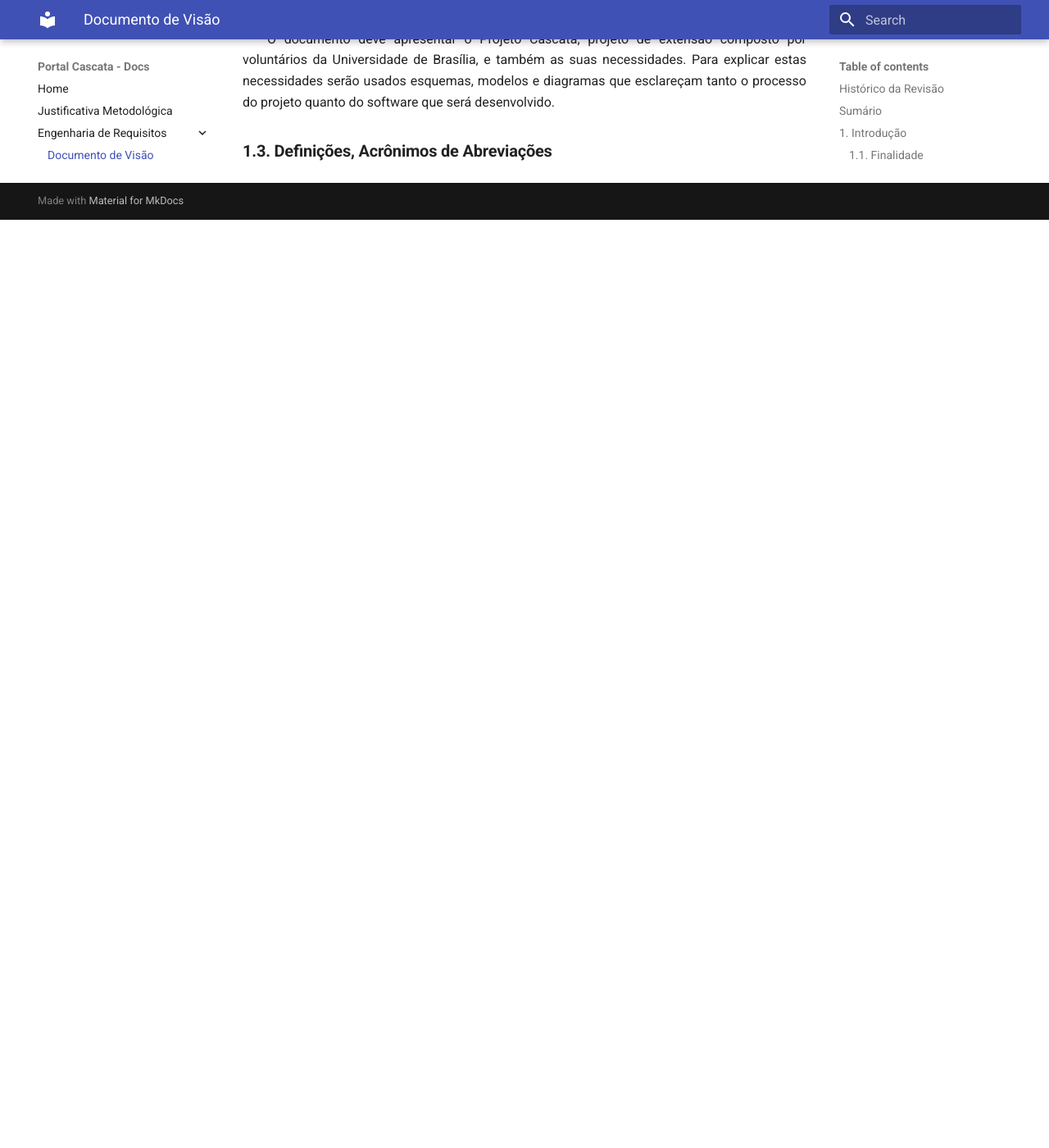
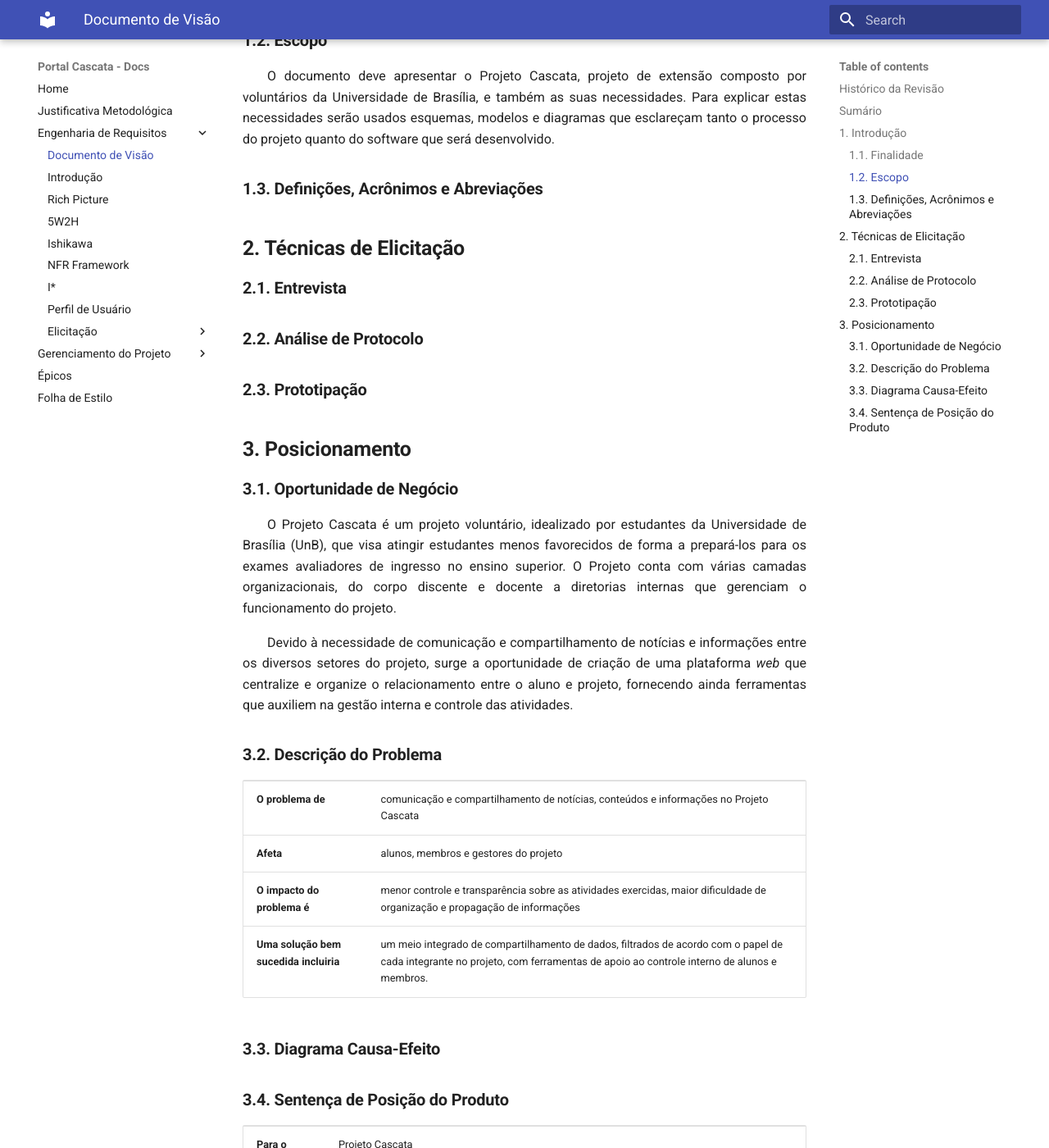
Before and after one commit to projeto-cascata/portal-cascata-docs, an MkDocs documentation site: the page built from docs/requisitos/visao.md, in a window 1280 px wide and 1400 px high, scrolled down 2104 px. Shown: the whole window at 82% size. Built offline with MkDocs 1.6.1 and Material for MkDocs 9.7.7, drawn with Linux system fonts in a browser that asks for light colours; old or Windows-style settings are respelled for this version of MkDocs; before the commit the page ends 2372 px from its top, so only the background shows below that; some of the changed text lies outside the part shown.

Commit message:
Adicionando Posicionamento.

```diff
--- a/docs/requisitos/visao.md
+++ b/docs/requisitos/visao.md
@@ -22,10 +22,11 @@
 
 ### Histórico da Revisão
 
-| Data  | Versão |              Descrição              |    Autor     |
-| :---: | ------ | :---------------------------------: | :----------: |
-| 28/03 | 0.1    | Criação e estruturação do documento | Daniel Teles |
-| 28/03 | 0.2    | Introdução: Finalidade e Escopo | Bernardo Henrique |
+| Data  | Versão |              Descrição              |    Autor          |
+| :---: | ------ | :---------------------------------: | :---------------: |
+| 28/03 | 0.1    | Criação e estruturação do documento | Daniel Teles      |
+| 28/03 | 0.2    | Introdução: Finalidade e Escopo     | Bernardo Henrique |
+| 29/03 | 0.3    | Posicionamento                      | Felipe Hargreaves |
 
 ## Sumário
 
@@ -36,14 +37,14 @@
 
 2.  Técnicas de Elicitação
     1.  Entrevista
-    2.  Prototipos
+    2.  Análise de Protocolo
+    3.  Prototipação
 
 3.  Posicionamento
     1.  Oportunidade de Negócio
-    2.  Tema de Investimento
-    3.  Descrição do Problema
-    4.  Diagrama Causa-Efeito
-    5.  Sentença de Posição de Produto
+    2.  Descrição do Problema
+    3.  Diagrama Causa-Efeito
+    4.  Sentença de Posição de Produto
 
 4.  Descrições dos Usuários
     1.  Resumo dos Usuários
@@ -82,9 +83,83 @@
 ## **1. Introdução**
 
 ### **1.1. Finalidade**
-Este documento de visão tem como propósito apresentar e justificar aspectos sobre o desenvolvimento da aplicação Projeto Cascata. Deverá explicar em que contexto contexto está inserida quanto o contexto desta aplicação na disciplina de desenho de software, assim auxiliando uma melhor sua compreensão.
+Este documento de visão tem como propósito apresentar e justificar aspectos sobre o desenvolvimento da aplicação Portal Cascata. Deverá explicar em que contexto está inserida assim como o contexto desta aplicação na disciplina de Desenho de Software, assim auxiliando em sua melhor compreensão.
 
 ### **1.2. Escopo**
 O documento deve apresentar o Projeto Cascata, projeto de extensão composto por voluntários da Universidade de Brasília, e também as suas necessidades. Para explicar estas necessidades serão usados esquemas, modelos e diagramas que esclareçam tanto o processo do projeto quanto do software que será desenvolvido.
 
-### **1.3. Definições, Acrônimos de Abreviações**
+### **1.3. Definições, Acrônimos e Abreviações**
+
+
+## **2. Técnicas de Elicitação**
+
+### **2.1. Entrevista**
+
+### **2.2. Análise de Protocolo**
+
+### **2.3. Prototipação**
+
+## **3. Posicionamento**
+
+### **3.1. Oportunidade de Negócio**
+
+O Projeto Cascata é um projeto voluntário, idealizado por estudantes da Universidade de Brasília (UnB), que visa atingir estudantes menos favorecidos de forma a prepará-los para os exames avaliadores de ingresso no ensino superior. O Projeto conta com várias camadas organizacionais, do corpo discente e docente a diretorias internas que gerenciam o funcionamento do projeto.
+
+Devido à necessidade de comunicação e compartilhamento de notícias e informações entre os diversos setores do projeto, surge a oportunidade de criação de uma plataforma *web* que centralize e organize o relacionamento entre o aluno e projeto, fornecendo ainda ferramentas que auxiliem na gestão interna e controle das atividades.
+
+### **3.2. Descrição do Problema**
+
+<table style="width: 100%">
+  <tr>
+    <td><b>O problema de</b></td>
+    <td>comunicação e compartilhamento de notícias, conteúdos e informações no Projeto Cascata</td>
+  </tr>
+  <tr>
+    <td><b>Afeta</b></td>
+    <td>alunos, membros e gestores do projeto</td>
+  </tr>
+  <tr>
+    <td><b>O impacto do problema é</b></td>
+    <td>menor controle e transparência sobre as atividades exercidas, maior dificuldade de organização e propagação de informações</td>
+  </tr>
+  <tr>
+    <td><b>Uma solução bem sucedida incluiria</b></td>
+    <td>um meio integrado de compartilhamento de dados, filtrados de acordo com o papel de cada integrante no projeto, com ferramentas de apoio ao controle interno de alunos e membros.</td>
+  </tr>
+</table>
+
+
+### **3.3. Diagrama Causa-Efeito**
+
+### **3.4. Sentença de Posição do Produto**
+
+<table style="width: 100%">
+  <tr>
+    <td><b>Para o</b></td>
+    <td>Projeto Cascata</td>
+  </tr>
+  <tr>
+    <td><b>que</b></td>
+    <td>necessita de um meio para aprimorar a comunicação, compartilhamento e controle de informações entre seus diversos setores</td>
+  </tr>
+  <tr>
+    <td><b>O</b></td>
+    <td>Portal Cascata</td>
+  </tr>
+  <tr>
+    <td><b>é um</b></td>
+    <td>aplicativo <i>web</i></td>
+  </tr>
+  <tr>
+    <td><b>que</b></td>
+    <td>aproxima as várias partes integrantes do Projeto, facilitando a disseminação de conteúdos para os alunos, o gerenciamento interno e aumentando a transparência da iniciativa.</td>
+  </tr>
+  <tr>
+    <td><b>Diferente de</b></td>
+    <td align='justify'>ferramentas variadas para compartilhamento de conteúdo, como redes sociais e Google Drive</td>
+  </tr>
+  <tr>
+    <td><b>nosso produto</b></td>
+    <td>integra as principais demandas do projeto em uma plataforma unificada, atendendo às suas necessidades específicas de forma personalizada.</td>
+  </tr>
+</table>
```
